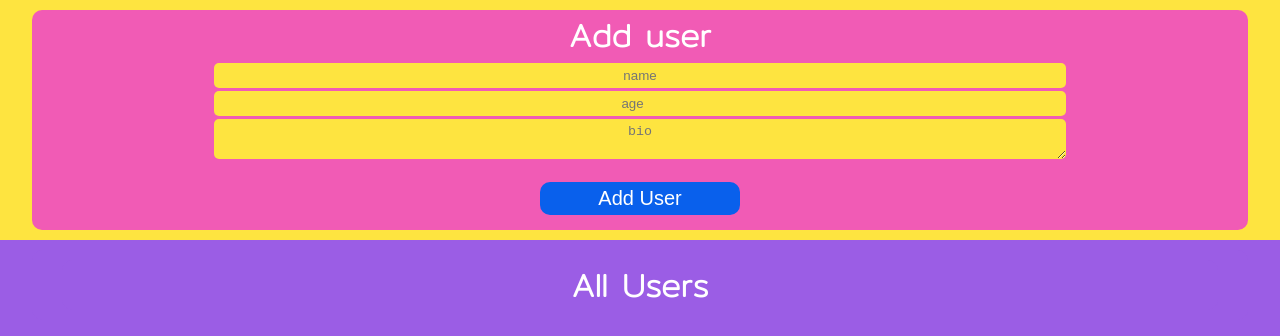
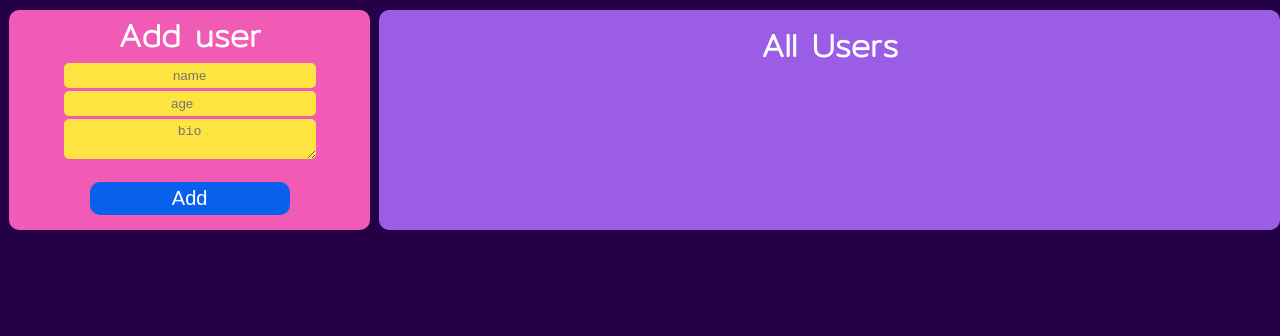
Before and after one commit to pooulad/add-user-context-api, a React (Create React App) app: page / in a window 1280 px wide. Shown: the top 336 px of the page. Built offline with nearby package versions, Linux system fonts and the light colour scheme.

Commit message:
styles updated

```diff
--- a/src/App.css
+++ b/src/App.css
@@ -6,21 +6,18 @@
 }
 body {
   font-family: "Mitr", sans-serif;
-  background-color: #9b5de5;
+  background-color: #240046;
 }
 .app {
   display: flex;
   flex-direction: column;
 }
-.addUser {
-  background-color: #fee440;
-}
-@media(min-width:768){
+@media(min-width:768px){
   .app {
     display: flex;
     flex-direction: row;
   }
   .addUser {
-    background-color: #fee440;
+    width: 40%;
   }
 }
--- a/src/components/AddUser.js
+++ b/src/components/AddUser.js
@@ -24,7 +24,7 @@ const AddUser = () => {
                 <input className="input" type="text" placeholder="name" onChange={e => setName(e.target.value)} value={name} required />
                 <input className="input" type="number" placeholder="age" onChange={e => setAge(e.target.value)} value={age} required />
                 <textarea className="input" type="text" placeholder="bio" onChange={e => setBio(e.target.value)} value={bio} >{bio}</textarea>
-                <button type="submit"  className="addBtn">Add User</button>
+                <button type="submit"  className="addBtn">Add</button>
             </form>
         </div>
     )
```
